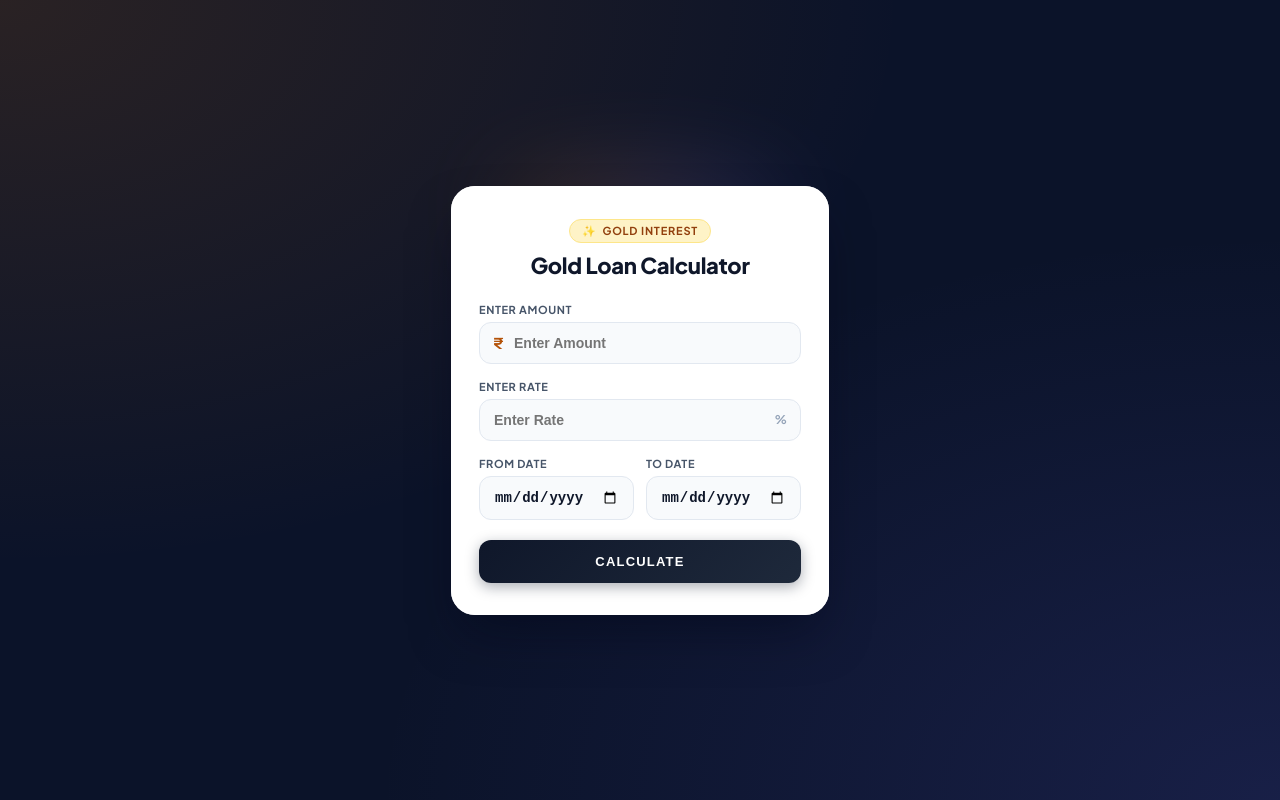
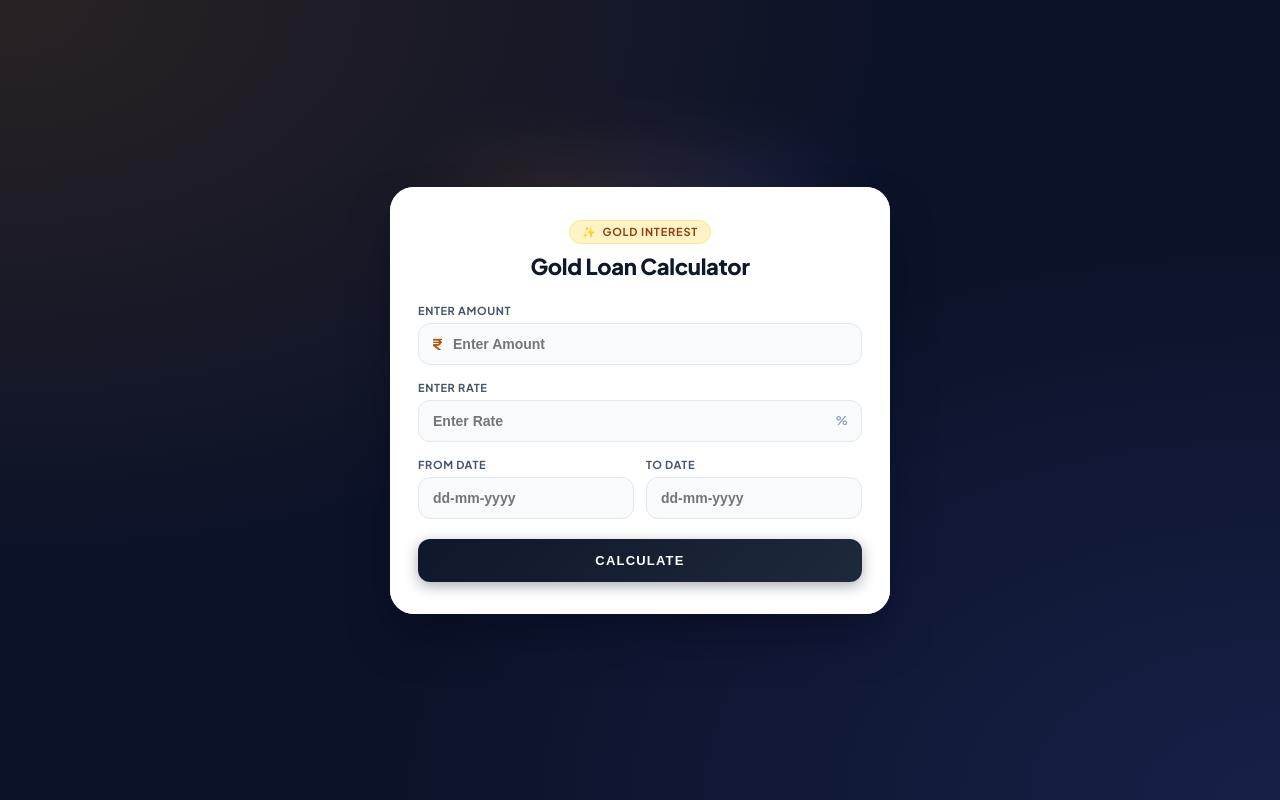
Before and after one commit to nithinmanoj191816/gold-loan-calculator, a React (Vite) app: page / in a window 1280 px wide. Built offline with nearby package versions, Linux system fonts and the light colour scheme.

Commit message:
Update App.tsx

```diff
--- a/src/App.tsx
+++ b/src/App.tsx
@@ -23,6 +23,15 @@ export default function App() {
   const [fromDate, setFromDate] = useState<string>('');
   const [toDate, setToDate] = useState<string>('');
   const [summary, setSummary] = useState<CalcSummary | null>(null);
+
+  // Helper to convert internal ISO date (YYYY-MM-DD) to visual format (DD-MM-YYYY)
+  const formatDisplayDate = (isoString: string) => {
+    if (!isoString) return '';
+    const parts = isoString.split('-');
+    if (parts.length !== 3) return isoString;
+    const [y, m, d] = parts;
+    return `${d}-${m}-${y}`;
+  };
 
   const handleCalculate = (e: React.FormEvent) => {
     e.preventDefault();
@@ -142,31 +151,67 @@ export default function App() {
                 placeholder="Enter Rate"
                 required
               />
-              <span className="input-suffix">% </span>
+              <span className="input-suffix">%</span>
             </div>
           </div>
 
           <div className="grid-2">
             <div className="form-group">
               <label className="form-label">From Date</label>
+              <div style={{ position: 'relative', width: '100%' }}>
+                <input
+                  type="text"
+                  readOnly
+                  value={formatDisplayDate(fromDate)}
+                  placeholder="dd-mm-yyyy"
+                  className="styled-input"
+                  style={{ width: '100%', pointerEvents: 'none' }}
+                />
                 <input
                   type="date"
                   value={fromDate}
                   onChange={(e) => setFromDate(e.target.value)}
-                className="styled-input"
+                  style={{
+                    position: 'absolute',
+                    top: 0,
+                    left: 0,
+                    width: '100%',
+                    height: '100%',
+                    opacity: 0,
+                    cursor: 'pointer'
+                  }}
                   required
                 />
+              </div>
             </div>
 
             <div className="form-group">
               <label className="form-label">To Date</label>
+              <div style={{ position: 'relative', width: '100%' }}>
+                <input
+                  type="text"
+                  readOnly
+                  value={formatDisplayDate(toDate)}
+                  placeholder="dd-mm-yyyy"
+                  className="styled-input"
+                  style={{ width: '100%', pointerEvents: 'none' }}
+                />
                 <input
                   type="date"
                   value={toDate}
                   onChange={(e) => setToDate(e.target.value)}
-                className="styled-input"
+                  style={{
+                    position: 'absolute',
+                    top: 0,
+                    left: 0,
+                    width: '100%',
+                    height: '100%',
+                    opacity: 0,
+                    cursor: 'pointer'
+                  }}
                   required
                 />
+              </div>
             </div>
           </div>
 
```
Lines whose indentation alone changed are shown as unchanged.
